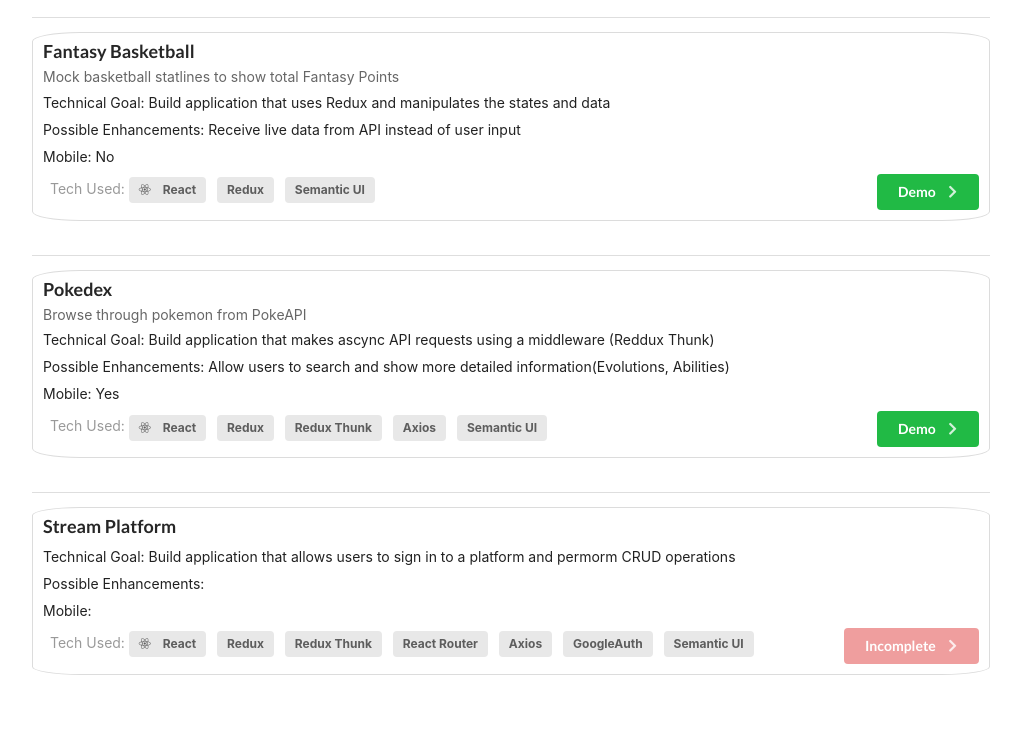
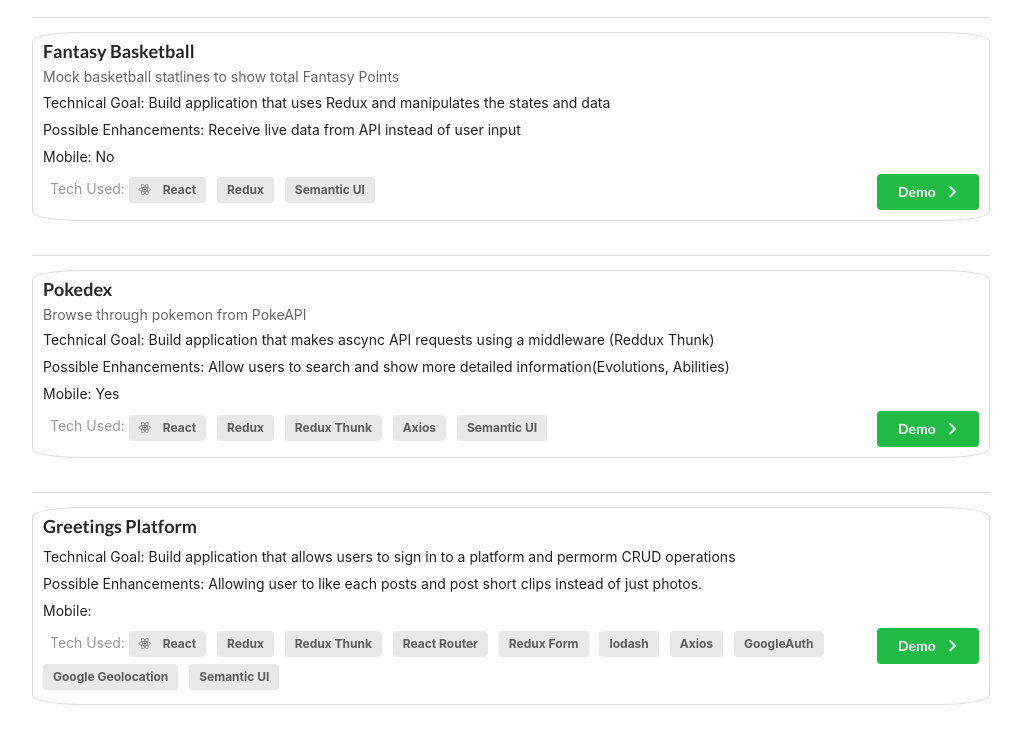
Before and after one commit to gus2893/gus2893.github.io, a plain HTML site: page index.html in a window 1280 px wide. Shown: the part 1048-1792 px from the top of the page, without its empty margins (248-1269 px from the left). Drawn offline with nearby package versions, Linux system fonts and the light colour scheme; a web font is replaced by a local one.

Commit message:
added Greetings app and demo

```diff
--- a/index.html
+++ b/index.html
@@ -181,7 +181,7 @@
 
               <div class="item" >
                     <div class="content" style='border: #dcdcdc 1px solid; border-radius: 5%; padding:10px'>
-                      <a class="header">Stream Platform</a>
+                      <a class="header">Greetings Platform</a>
                       <div class="meta">
                         <span class="cinema"></span>
                       </div>
@@ -190,16 +190,16 @@
                               Technical Goal: Build application that allows users to sign in to a platform and permorm CRUD operations
                           </p>
                           <p>
-                              Possible Enhancements:
+                              Possible Enhancements: Allowing user to like each posts and post short clips instead of just photos.
                           </p>
                         <p>
                             Mobile:
                         </p>
                       </div>
                       <div class="extra">
-                          <a href="https://gus2893.github.io/Pokedex/" target="_blank">
-                              <div class="ui right floated primary button negative disabled" >
-                                  Incomplete
+                          <a href="https://gus2893.github.io/Greeting/" target="_blank">
+                              <div class="ui right floated primary button positive" >
+                                  Demo
                                   <i class="right chevron icon"></i>
                                </div>
                           </a>
@@ -208,8 +208,11 @@
                         <div class="ui label ">Redux</div>
                         <div class="ui label ">Redux Thunk</div>
                         <div class="ui label ">React Router</div>
+                        <div class="ui label ">Redux Form</div>
+                        <div class="ui label ">lodash</div>
                         <div class="ui label ">Axios</div>
                         <div class="ui label ">GoogleAuth</div>
+                        <div class="ui label ">Google Geolocation</div>
                         <div class="ui label ">Semantic UI</div>
                       </div>
                     </div>
```
